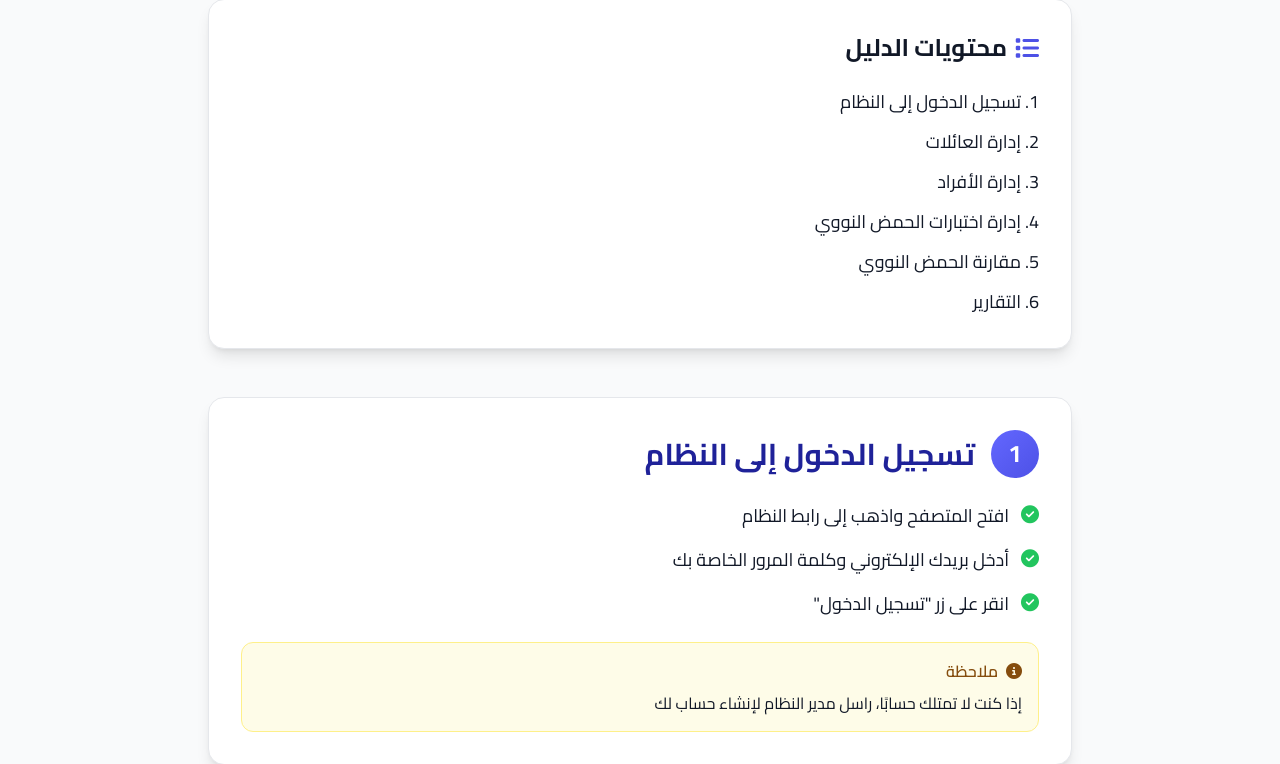
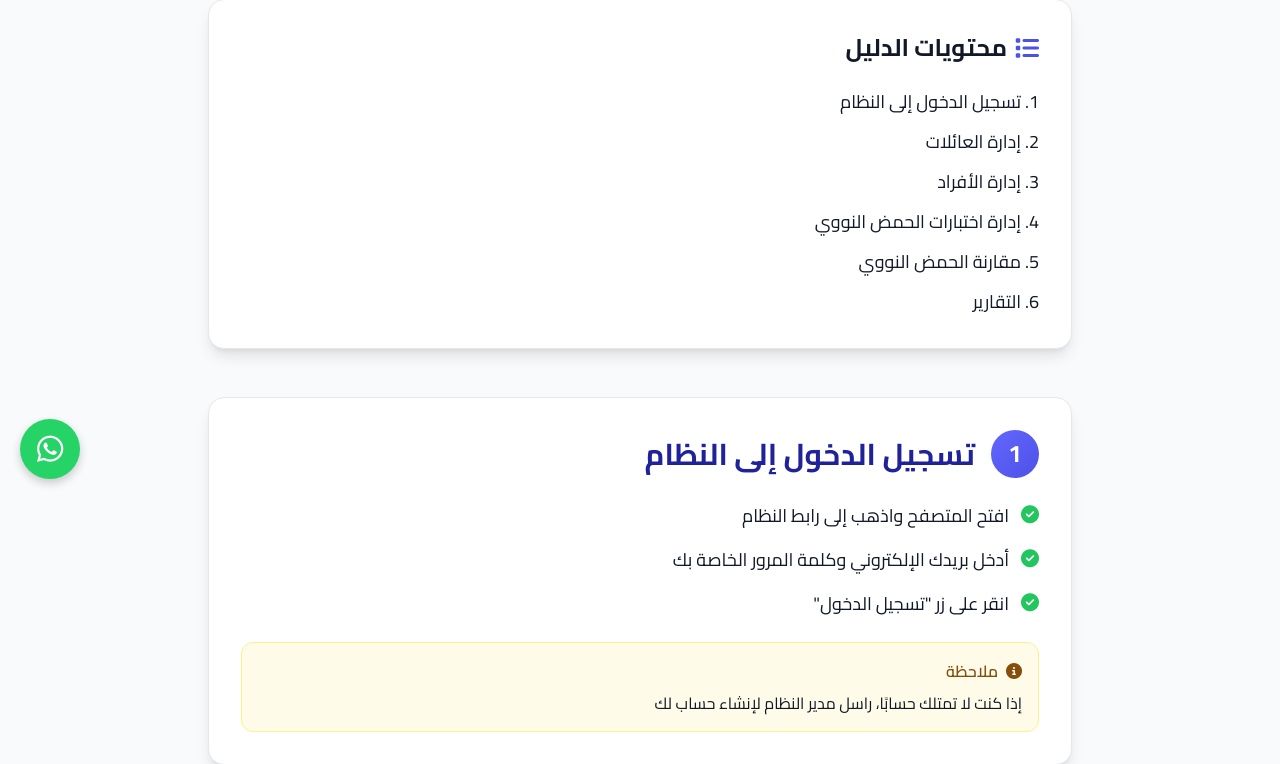
Before and after one commit to mhmd309/DNA, a PHP site: page /DNA/user-guide.html in a window 1280 px wide. Shown: the part 301-1065 px from the top of the page. Run offline with PHP 8.4, Linux system fonts and the light colour scheme; some libraries are stand-ins or nearby versions.

Commit message:
feat: add WhatsApp contact buttons across site
Add floating WhatsApp contact buttons to main, guest, and user guide layouts. Add inline WhatsApp contact links on login page and user guide footer, plus corresponding CSS styles for the floating button. Update DNA test result filtering to only show matches with 80% or higher confidence percentage. Add two new utility methods to the Family model for upserting and soft deleting child family members.

```diff
--- a/user-guide.html
+++ b/user-guide.html
@@ -37,6 +37,28 @@
 
     .step-number {
       background: linear-gradient(135deg, #6367FF 0%, #4D51E6 100%);
+    }
+
+    .whatsapp-float {
+      position: fixed;
+      bottom: 20px;
+      left: 20px;
+      background: #25d366;
+      color: white;
+      border-radius: 50%;
+      width: 60px;
+      height: 60px;
+      display: flex;
+      align-items: center;
+      justify-content: center;
+      box-shadow: 0 4px 10px rgba(0,0,0,0.2);
+      z-index: 1000;
+      transition: transform 0.3s ease;
+      text-decoration: none;
+    }
+    .whatsapp-float:hover {
+      transform: scale(1.1);
+      color: white;
     }
   </style>
 </head>
@@ -328,10 +350,18 @@
 
     <!-- Footer -->
     <div class="text-center py-8 text-gray-600 border-t border-gray-200">
-      <p class="text-lg">بالتوفيق في استخدام النظام!</p>
-      <p class="text-sm mt-2">إذا واجهت أي مشكلة، تواصل مع دعم الفني</p>
+      <p class="text-lg mb-2">بالتوفيق في استخدام النظام!</p>
+      <p class="text-sm mb-4">إذا واجهت أي مشكلة، تواصل معنا:</p>
+      <a href="https://wa.me/201024704900" target="_blank" class="inline-flex items-center gap-2 px-6 py-3 bg-[#25d366] text-white rounded-xl hover:bg-[#128c7e] transition">
+        <i class="fab fa-whatsapp text-xl"></i>
+        <span>تواصل على الواتساب</span>
+      </a>
     </div>
   </div>
+
+  <!-- Floating WhatsApp Button -->
+  <a href="https://wa.me/201024704900" target="_blank" class="whatsapp-float" title="تواصل على الواتساب">
+    <i class="fab fa-whatsapp text-3xl"></i>
+  </a>
 </body>
-
 </html>
--- a/views/layouts/guest.php
+++ b/views/layouts/guest.php
@@ -50,6 +50,11 @@ require_once dirname(__DIR__) . '/init.php';
 <body class="bg-gray-50 dark:bg-gray-900 text-gray-900 dark:text-gray-100 min-h-screen">
   <?= $content ?>
   <script src="<?= $baseUrl ?>/public/assets/js/app.js"></script>
+
+  <!-- Floating WhatsApp Button -->
+  <a href="https://wa.me/201024704900" target="_blank" class="whatsapp-float" title="تواصل معنا">
+    <i class="fab fa-whatsapp text-3xl"></i>
+  </a>
 </body>
 
 </html>
--- a/views/layouts/main.php
+++ b/views/layouts/main.php
@@ -67,6 +67,11 @@ require_once dirname(__DIR__) . '/init.php';
 
   <script src="<?= $baseUrl ?>/public/assets/js/app.js"></script>
   <?php if ($scripts !== ''): ?><?= $scripts ?><?php endif; ?>
+
+  <!-- Floating WhatsApp Button -->
+  <a href="https://wa.me/201024704900" target="_blank" class="whatsapp-float" title="تواصل معنا">
+    <i class="fab fa-whatsapp text-3xl"></i>
+  </a>
 </body>
 
 </html>
```
Also changed, not shown: app/Controllers/DnaTestController.php (+6 -4 lines), app/Models/Family.php (+55 -0 lines), views/auth/login.php (+8 -0 lines), public/assets/css/app.css.
